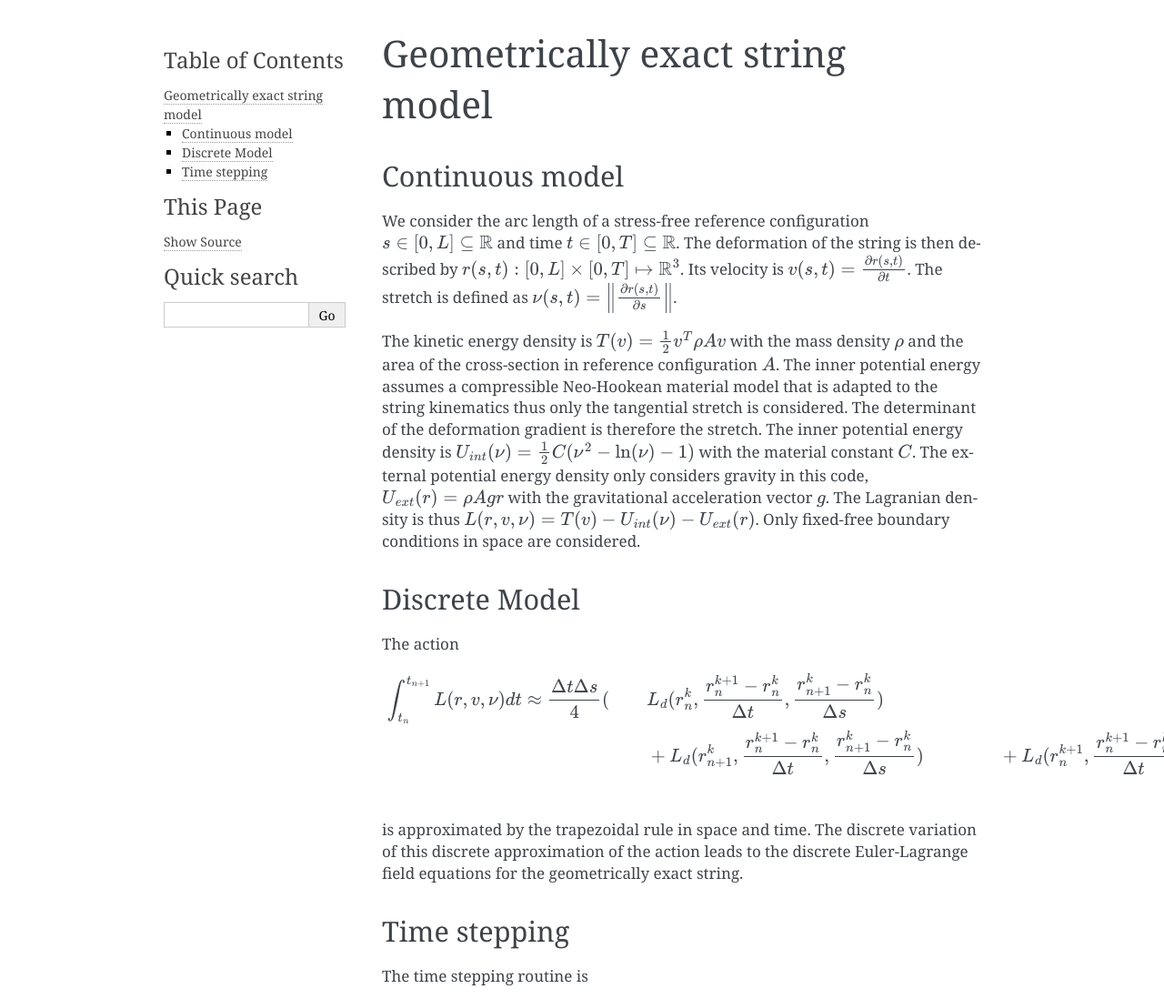
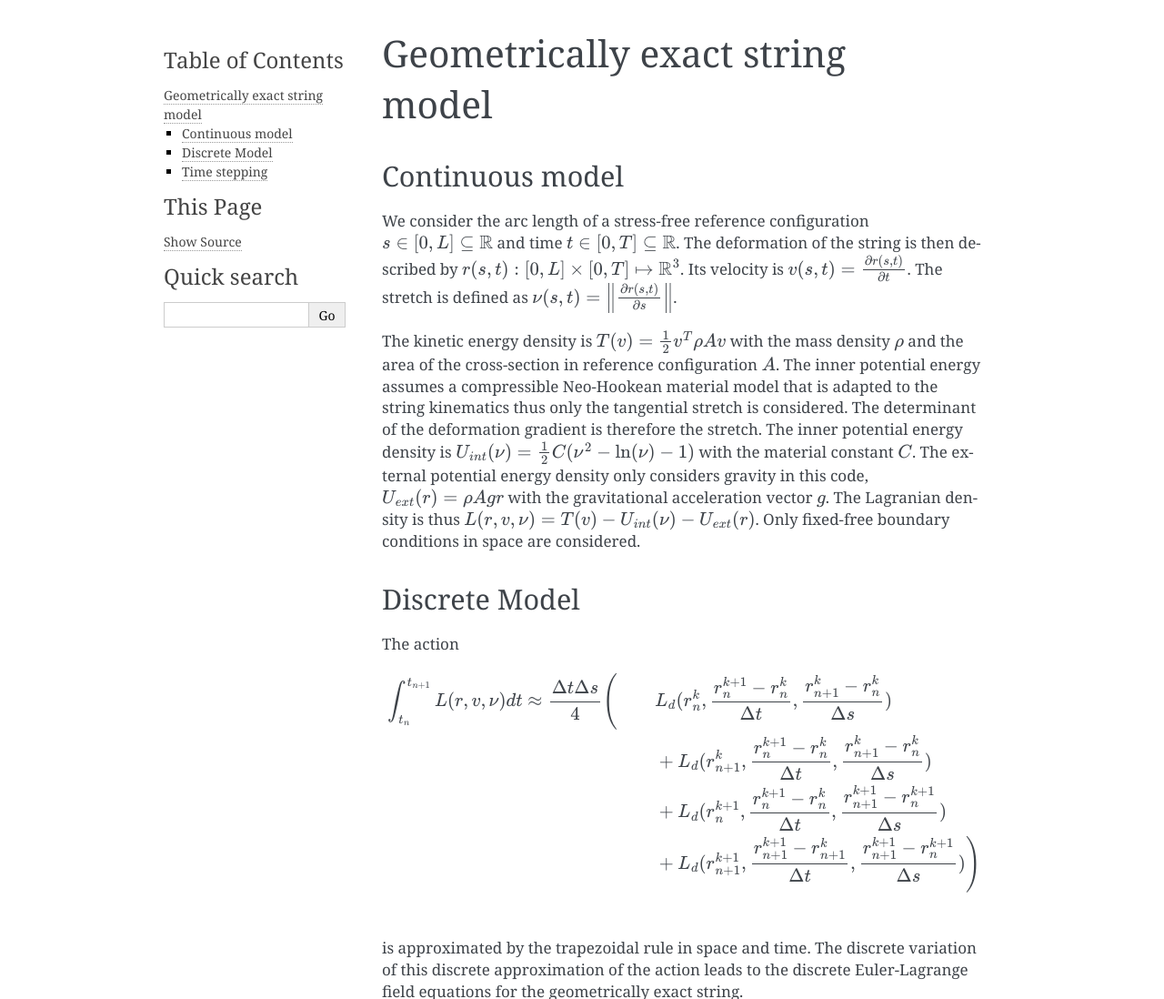
Before and after one commit to THREAD-3-2/GeometricallyExactString, a Sphinx documentation site: the page built from docs/geometricallyexactstring.rst, in a window 1280 px wide, cut to the strip 0-1098 px from the top of the page. Shown: the whole strip at 91% size. Built offline with Sphinx 7.4.7, drawn with Linux system fonts in a browser that asks for light colours.

Commit message:
added more documentation

```diff
--- a/docs/example.rst
+++ b/docs/example.rst
@@ -10,7 +10,7 @@ This example shows how to simulate a geometrically exact string with fixed-free
 Problem description
 ===================
 
-The string is fixed at one end and
+The string is fixed at one end and free at the other. It hangs down under gravity and as an initial velocity to the right that increases over its length.
 
 
 Simulation
--- a/docs/geometricallyexactstring.rst
+++ b/docs/geometricallyexactstring.rst
@@ -23,10 +23,10 @@ The action
 
 .. math::
     \begin{aligned}
-        &\int_{t_{n}}^{t_{n+1}} L(r, v, \nu) dt \approx \frac{\Delta t \Delta s}{4}(&&L_d(r_{n}^{k}, \frac{r_{n}^{k+1} - r_{n}^{k}}{\Delta t}, \frac{r_{n+1}^{k} - r_{n}^{k}}{\Delta s}) \\
-        & &&+ L_d(r_{n+1}^{k}, \frac{r_{n}^{k+1} - r_{n}^{k}}{\Delta t}, \frac{r_{n+1}^{k} - r_{n}^{k}}{\Delta s})
-        & &&+ L_d(r_{n}^{k+1}, \frac{r_{n}^{k+1} - r_{n}^{k}}{\Delta t}, \frac{r_{n+1}^{k+1} - r_{n}^{k+1}}{\Delta s})
-        & &&+ L_d(r_{n+1}^{k+1}, \frac{r_{n+1}^{k+1} - r_{n+1}^{k}}{\Delta t}, \frac{r_{n+1}^{k+1} - r_{n}^{k+1}}{\Delta s}) )
+        &\int_{t_{n}}^{t_{n+1}} L(r, v, \nu) dt \approx \frac{\Delta t \Delta s}{4} \Bigg(&&L_d(r_{n}^{k}, \frac{r_{n}^{k+1} - r_{n}^{k}}{\Delta t}, \frac{r_{n+1}^{k} - r_{n}^{k}}{\Delta s}) \\
+        & &&+ L_d(r_{n+1}^{k}, \frac{r_{n}^{k+1} - r_{n}^{k}}{\Delta t}, \frac{r_{n+1}^{k} - r_{n}^{k}}{\Delta s})\\
+        & &&+ L_d(r_{n}^{k+1}, \frac{r_{n}^{k+1} - r_{n}^{k}}{\Delta t}, \frac{r_{n+1}^{k+1} - r_{n}^{k+1}}{\Delta s})\\
+        & &&+ L_d(r_{n+1}^{k+1}, \frac{r_{n+1}^{k+1} - r_{n+1}^{k}}{\Delta t}, \frac{r_{n+1}^{k+1} - r_{n}^{k+1}}{\Delta s}) \Bigg)
     \end{aligned}
 .. math::
 
```
